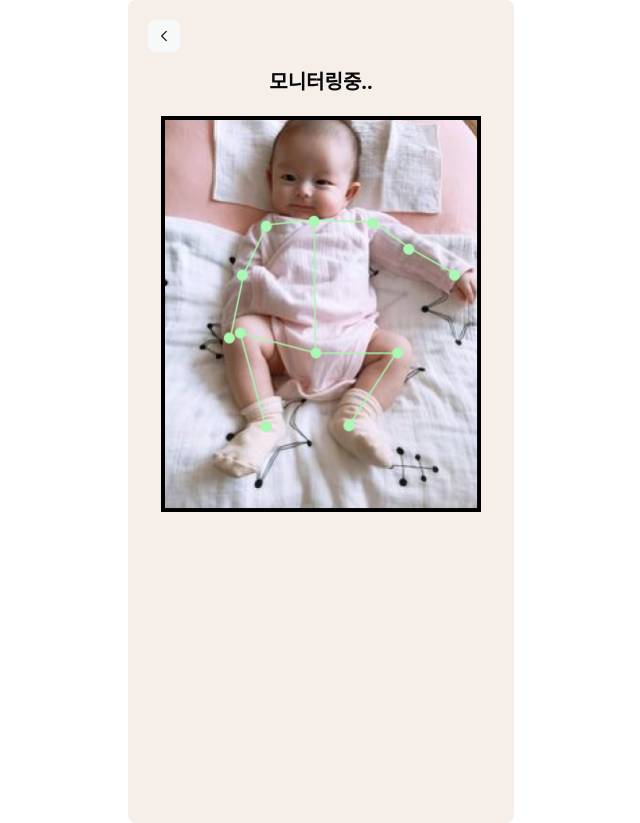
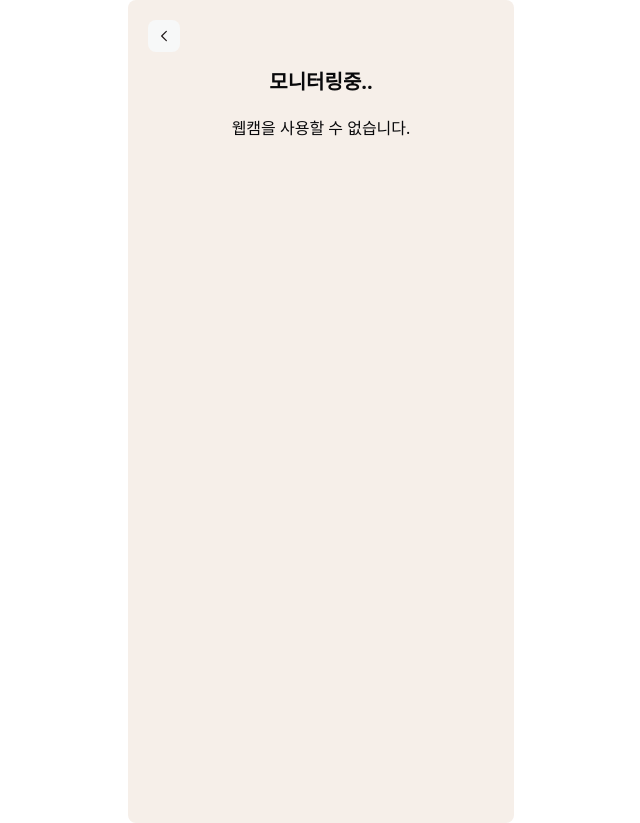
Before and after one commit to yxun20/dingle_frontend, a React (Vite) app: page /monitor-pose in a window 1280 px wide. Shown: the whole page, without its empty margins (319-959 px from the left). Built offline with nearby package versions, Linux system fonts and the light colour scheme; what tailwindcss-truncate-multiline would draw is missing.

Commit message:
fix: Webcam 컴포넌트 조절가능하게 수정

```diff
--- a/src/components/ui/webcam/AutoRenderWebcam.tsx
+++ b/src/components/ui/webcam/AutoRenderWebcam.tsx
@@ -2,7 +2,11 @@ import { useEffect, useRef, useState } from 'react';
 import Webcam from 'react-webcam';
 import babyMonitoringImage from '@/assets/babyImage3.png';
 
-const AutoRenderWebcam = () => {
+interface AutoRenderWebcamProps {
+  webcamSize?: { width: number; height: number; facingMode: string };
+}
+
+const AutoRenderWebcam = ({ webcamSize = { width: 320, height: 400, facingMode: 'user' } }: AutoRenderWebcamProps) => {
   const [isWebcamOn, setIsWebcamOn] = useState(false);
   const [loading, setLoading] = useState(true);
 
@@ -43,7 +47,7 @@ const AutoRenderWebcam = () => {
           />
         </div>
       ) : isWebcamOn ? (
-        <Webcam ref={webcamRef} audio={true} videoConstraints={{ width: 320, height: 400, facingMode: 'user' }} />
+        <Webcam ref={webcamRef} audio={true} videoConstraints={webcamSize} />
       ) : (
         <p>웹캠을 사용할 수 없습니다.</p>
       )}
--- a/src/pages/MonitorPosePage.tsx
+++ b/src/pages/MonitorPosePage.tsx
@@ -1,12 +1,11 @@
-import babyMonitoringImage from '../assets/babyImage3.png';
 import BackButton from '@/components/ui/button/backButton';
+import AutoRenderWebcam from '@/components/ui/webcam/AutoRenderWebcam.tsx';
 
 const MonitorPosePage = () => {
-
   return (
     <div className="w-[386px] h-[823px] mx-auto p-5 bg-[#f6efe9] rounded-lg flex flex-col items-center">
       {/* 뒤로가기 버튼 컴포넌트 to='이동할 페이지'*/}
-      <BackButton to='/'></BackButton>
+      <BackButton to="/" />
 
       {/* 모니터링 중 텍스트 */}
       <div className="text-center mb-5">
@@ -15,7 +14,7 @@ const MonitorPosePage = () => {
 
       {/* 아기 모니터링 이미지 */}
       <div className="text-center">
-        <img src={babyMonitoringImage} alt="Baby Monitoring" className="w-full max-w-xs h-auto border border-black" />
+        <AutoRenderWebcam />
       </div>
     </div>
   );
```
